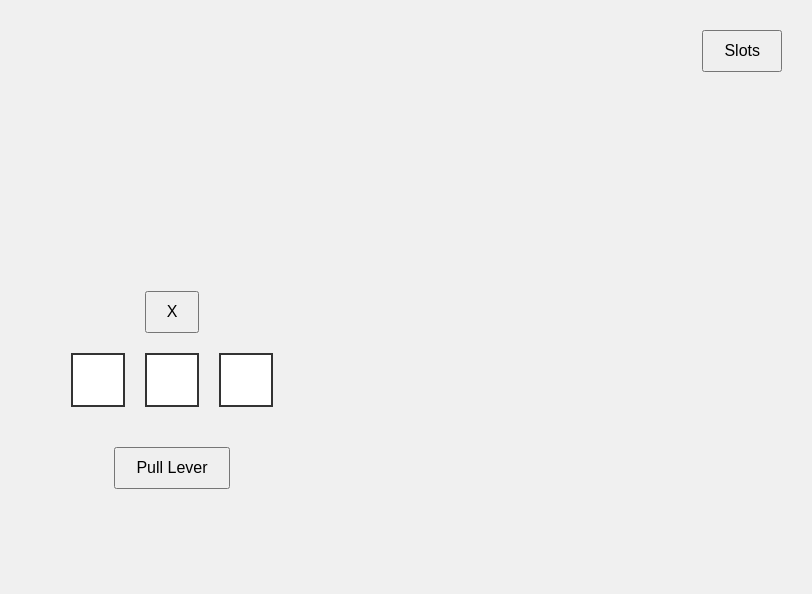
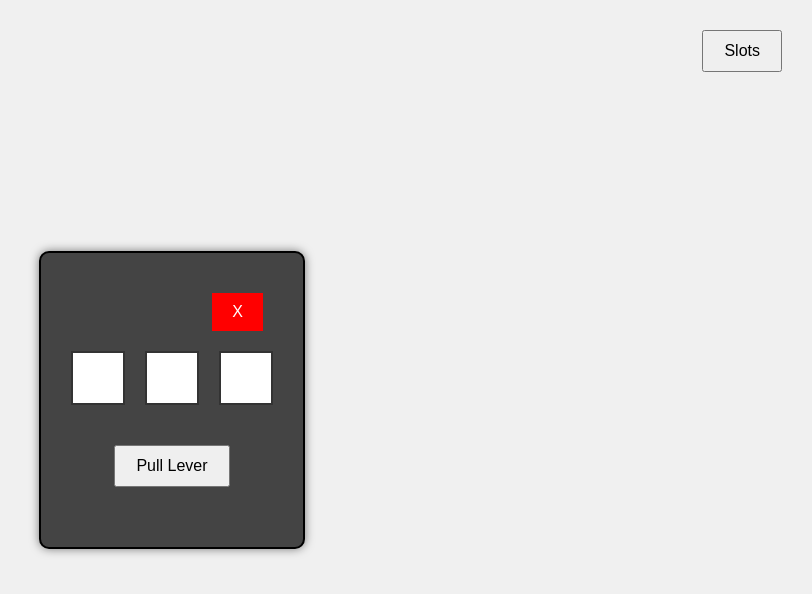
Before and after one commit to romirthedev/slottesting, a plain HTML site: page index.html in a window 1280 px wide. Shown: the whole page, without its empty margins (468-1280 px from the left). Drawn offline with Linux system fonts and the light colour scheme.

Commit message:
Update styles.css

```diff
--- a/styles.css
+++ b/styles.css
@@ -26,6 +26,11 @@ button {
     display: flex;
     flex-direction: column;
     align-items: center;
+    background-color: #444;
+    border: 2px solid #000;
+    border-radius: 10px;
+    padding: 20px;
+    box-shadow: 0 0 10px rgba(0, 0, 0, 0.5);
 }
 
 .slot {
@@ -44,6 +49,7 @@ button {
     align-items: center;
     font-size: 24px;
     background-color: white;
+    transition: transform 0.5s ease-in-out;
 }
 
 .hidden {
@@ -53,4 +59,14 @@ button {
 #funFact {
     margin-top: 20px;
     font-style: italic;
+    color: white;
 }
+
+#closeButton {
+    align-self: flex-end;
+    background: red;
+    color: white;
+    border: none;
+    font-size: 16px;
+    cursor: pointer;
+}
```
